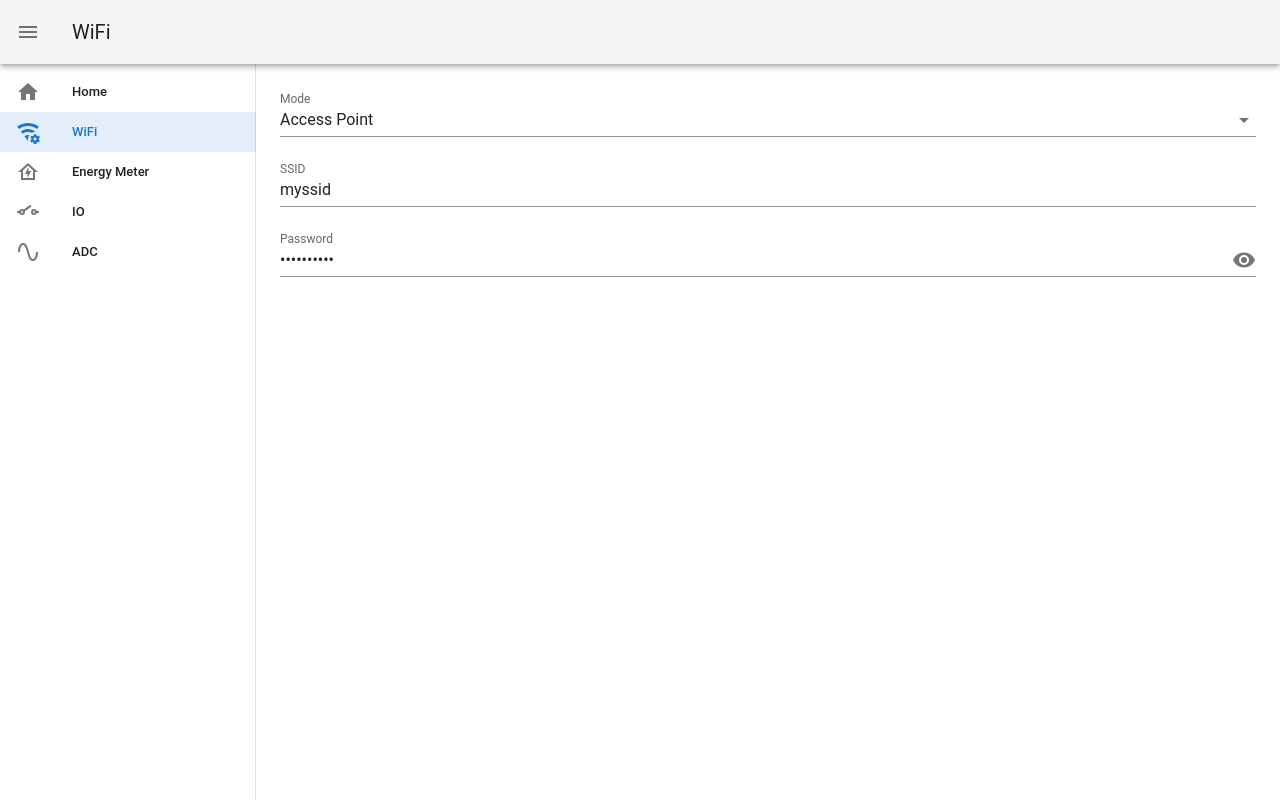
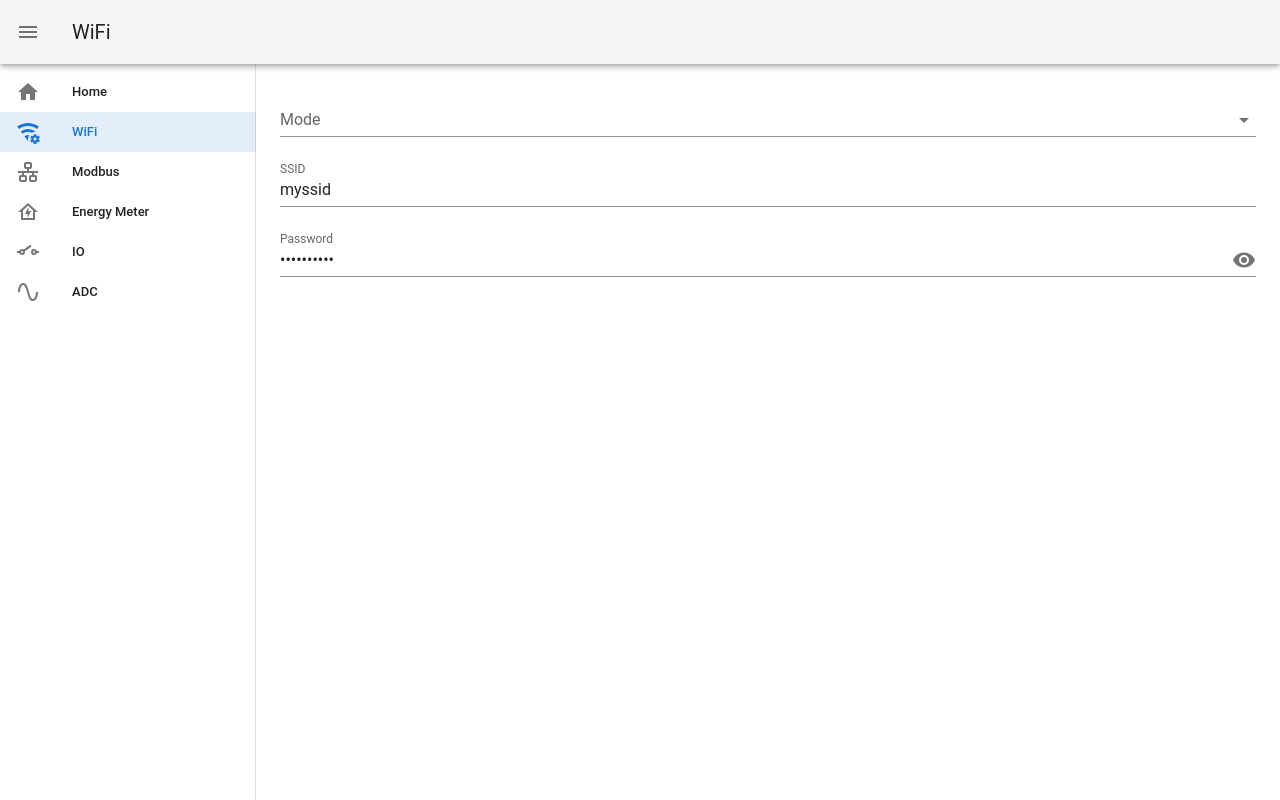
Before and after one commit to gkocot/em_server, a Vue app in the folder web/: page /wifi in a window 1280 px wide. Built offline with nearby package versions, Linux system fonts and the light colour scheme; no server answers; the HTML template or start-up script is replaced by a standard one.

Commit message:
WiFi modes from emconfig.json

```diff
--- a/web/src/App.vue
+++ b/web/src/App.vue
@@ -40,6 +40,7 @@
 import {
   mdiHome,
   mdiWifiCog,
+  mdiLan,
   mdiHomeLightningBoltOutline,
   mdiElectricSwitch,
   mdiSineWave,
@@ -58,6 +59,7 @@ export default {
         items: [
           { text: "Home", icon: mdiHome, route: "/" },
           { text: "WiFi", icon: mdiWifiCog, route: "/wifi" },
+          { text: "Modbus", icon: mdiLan, route: "/modbus" },
           {
             text: "Energy Meter",
             icon: mdiHomeLightningBoltOutline,
--- a/web/src/router.js
+++ b/web/src/router.js
@@ -2,6 +2,7 @@ import Vue from "vue";
 import Router from "vue-router";
 import Home from "./views/Home.vue";
 import WiFi from "./views/WiFi.vue";
+import Modbus from "./views/Modbus.vue";
 import EMSettings from "./views/EMSettings.vue";
 import ADC from "./views/ADC.vue";
 import IO from "./views/IO.vue";
@@ -27,6 +28,11 @@ export default new Router({
       component: WiFi,
     },
     {
+      path: "/modbus",
+      name: "modbus",
+      component: Modbus,
+    },
+    {
       path: "/em",
       name: "em",
       component: EMSettings,
--- a/web/src/server/api.js
+++ b/web/src/server/api.js
@@ -4,9 +4,7 @@ const os = require("os");
 
 const sleep = (ms) => new Promise((resolve) => setTimeout(resolve, ms));
 
-let config = {
-  wifi: { mode: 1, ssid: "myssidd-server", password: "mypasswordd-server" },
-};
+let config = require("../../../conf/emconfig.json");
 
 // middleware that is specific to this router
 // router.use(function timeLog(req, res, next) {
@@ -15,7 +13,7 @@ let config = {
 // });
 router.get("/config", async function (req, res) {
   console.log("start GET /config");
-  await sleep(10000);
+  await sleep(3000);
   console.log("finish GET /config");
   res.json(config);
 });
--- /dev/null
+++ b/web/src/views/Modbus.vue
@@ -0,0 +1,19 @@
+<template>
+  <div>IO</div>
+</template>
+
+<script>
+import { mapActions } from "vuex";
+
+export default {
+  data() {
+    return {};
+  },
+  methods: {
+    ...mapActions(["setTitle"]),
+  },
+  mounted() {
+    this.setTitle("IO");
+  },
+};
+</script>
--- a/web/src/views/WiFi.vue
+++ b/web/src/views/WiFi.vue
@@ -3,7 +3,7 @@
     <v-select
       label="Mode"
       v-model="wifiSettings.mode"
-      :items="wifiModes"
+      :items="wifiSettings.wifiModes"
     ></v-select>
     <v-text-field label="SSID" v-model="wifiSettings.ssid"></v-text-field>
     <v-text-field
@@ -29,15 +29,9 @@ import { mdiEye, mdiEyeOff } from "@mdi/js";
 import { cloneDeep, isEqual } from "lodash";
 import axios from "axios";
 
-const wifiModes = [
-  { text: "Access Point", value: 2 },
-  { text: "Station", value: 1 },
-];
-
 export default {
   data() {
     return {
-      wifiModes,
       wifiResetRequired: false,
       wifiPasswordVisible: false,
       wifiPasswordIcon: mdiEye,
```
Also changed, not shown: web/src/views/AppSettings.vue (added, +19 -0 lines), 2 other files (tests, documents, lock files or other folders).
